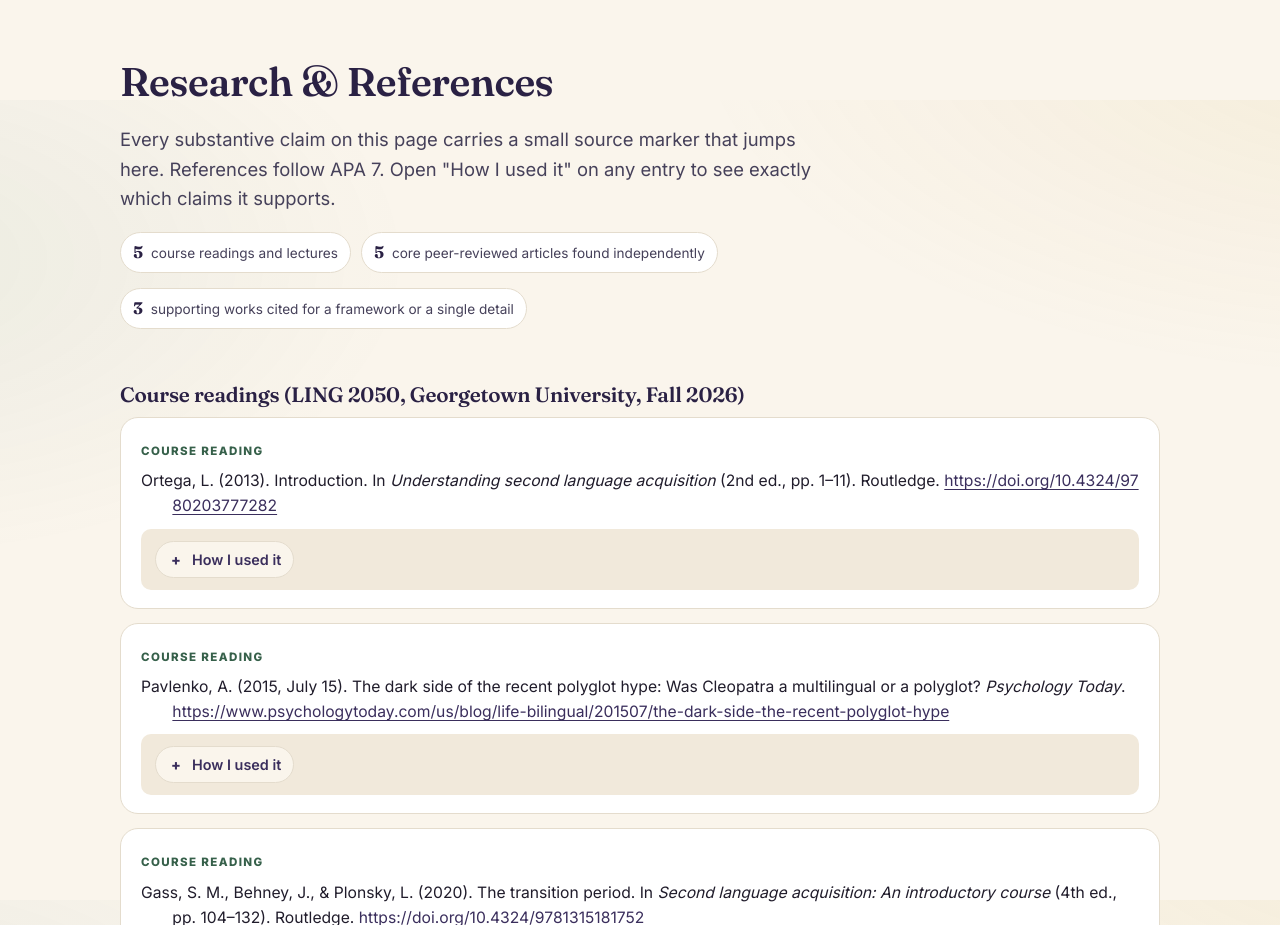
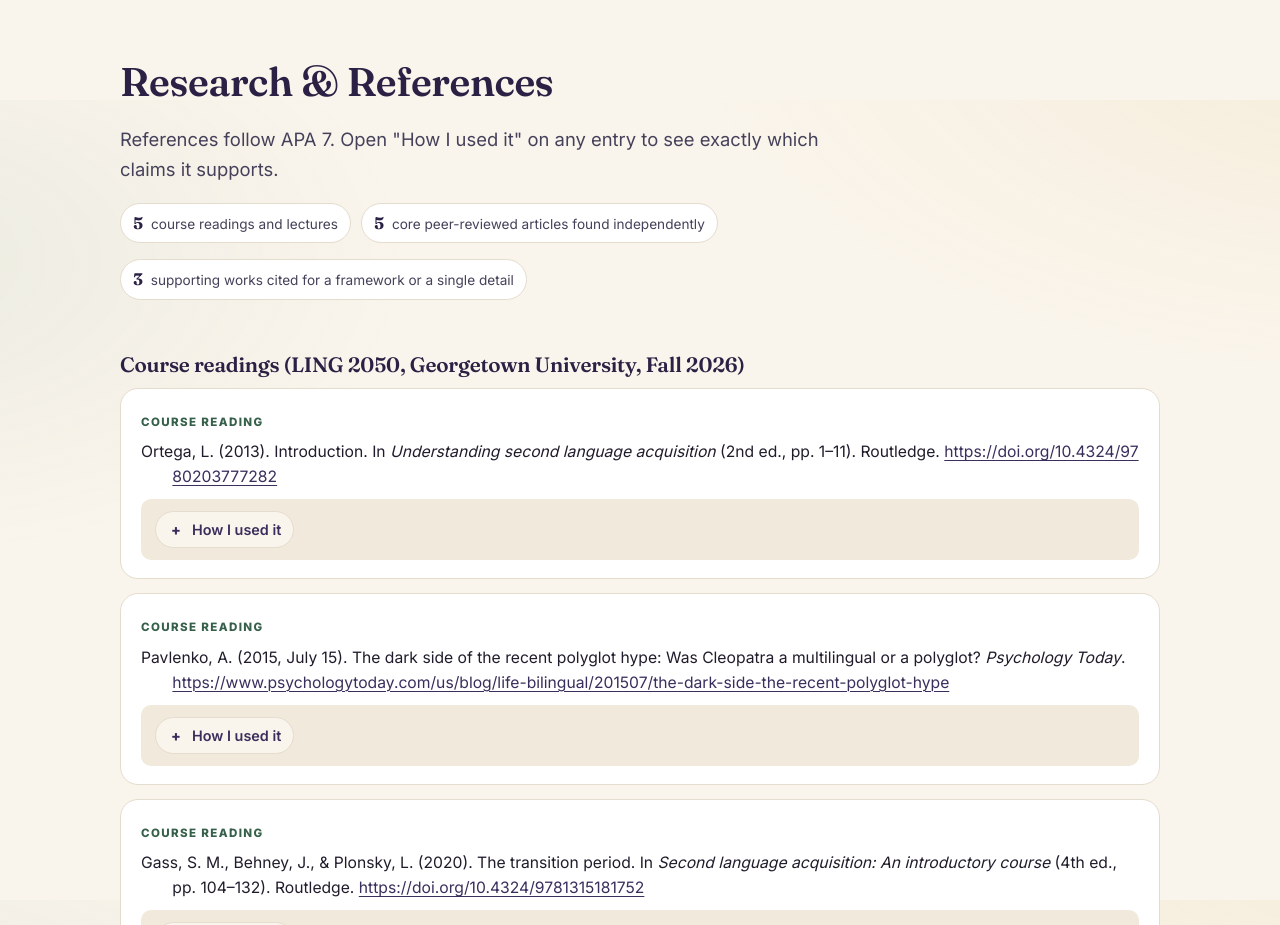
Before and after one commit to joshlammbo0/Every-Family-Has-a-Language-Plan, a plain HTML site: page index.html in a window 1280 px wide. Shown: the part 10300-11225 px from the top of the page. Drawn offline with Linux system fonts and the light colour scheme.

Commit message:
Trim the Research & References intro
Co-Authored-By: Claude Fable 5.2 <noreply@anthropic.com>

```diff
--- a/index.html
+++ b/index.html
@@ -824,7 +824,7 @@
   <div class="wrap">
     <div class="section-head">
       <h2 id="sources-title">Research &amp; References</h2>
-      <p class="lede">Every substantive claim on this page carries a small source marker that jumps here. References follow APA 7. Open "How I used it" on any entry to see exactly which claims it supports.</p>
+      <p class="lede">References follow APA 7. Open "How I used it" on any entry to see exactly which claims it supports.</p>
       <ul class="source-summary" aria-label="Source counts">
         <li><b>5</b> course readings and lectures</li>
         <li><b>5</b> core peer-reviewed articles found independently</li>
```
